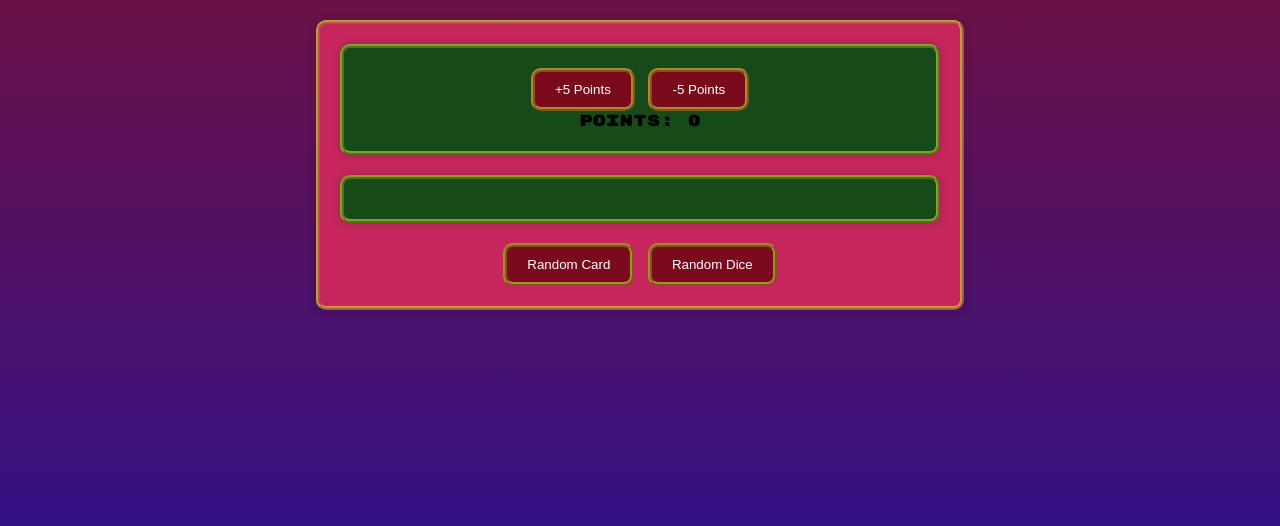
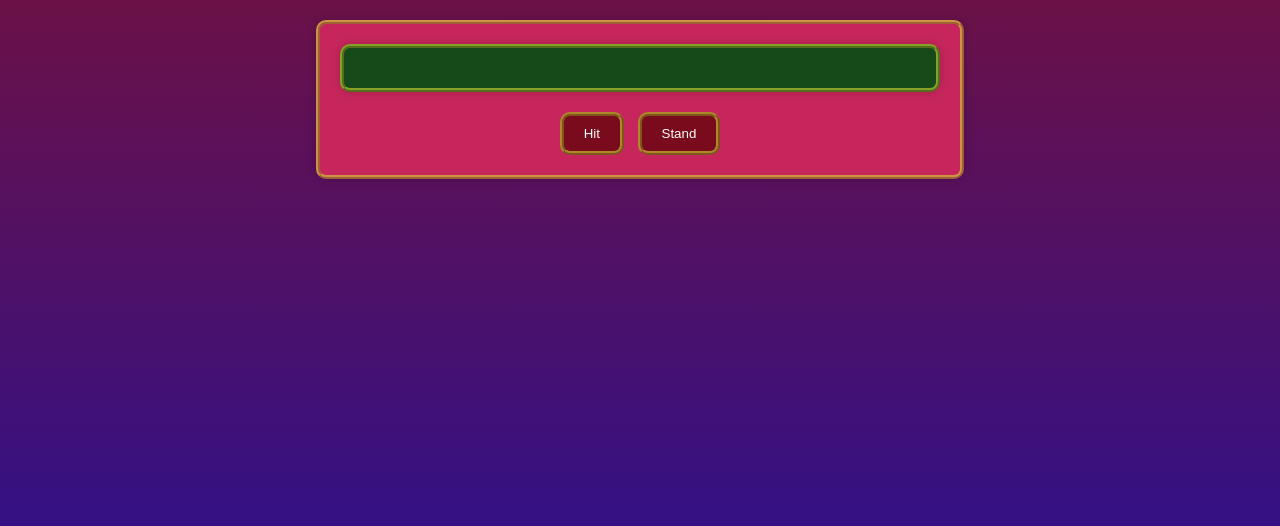
Before and after one commit to Rotorwing/CS3321-high-rollers-flask, a Flask app: page / in a window 1280 px wide. Shown: the part 160-686 px from the top of the page. Run offline with Flask 3, Linux system fonts and the light colour scheme; some web fonts are replaced.

Commit message:
Add files via upload

```diff
--- a/highrollers_flask/templates/index.html
+++ b/highrollers_flask/templates/index.html
@@ -24,15 +24,12 @@
     <main>
         <!-- Game content will go here -->
         <div id="game-body">
-            <div id="points-placeholder">
-                <button id="incrementPoints" class="button">+5 Points</button>
-                <button id="decrementPoints" class="button">-5 Points</button>
+            <div id="game-placeholder">
+                <div id="dealer-cards" class="card-area"></div> <!-- Dealer's cards -->
+                <div id="player-cards" class="card-area"></div> <!-- Player's cards -->
             </div>
-            <div id="game-placeholder">
-                <img id="resultsImage" src="" alt="">
-            </div>
-            <button id="generateRandomCard" class="button">Random Card</button>
-            <button id="generateRandomDice" class="button">Random Dice</button>
+            <button id="drawCardButton" class="button">Hit</button>
+            <button id="standButton" class="button">Stand</button>
         </div>
     </main>
 
```
